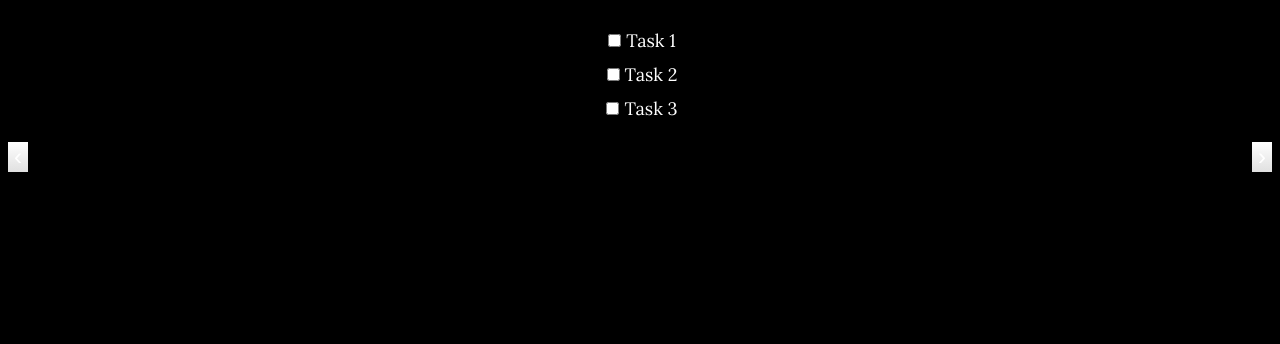
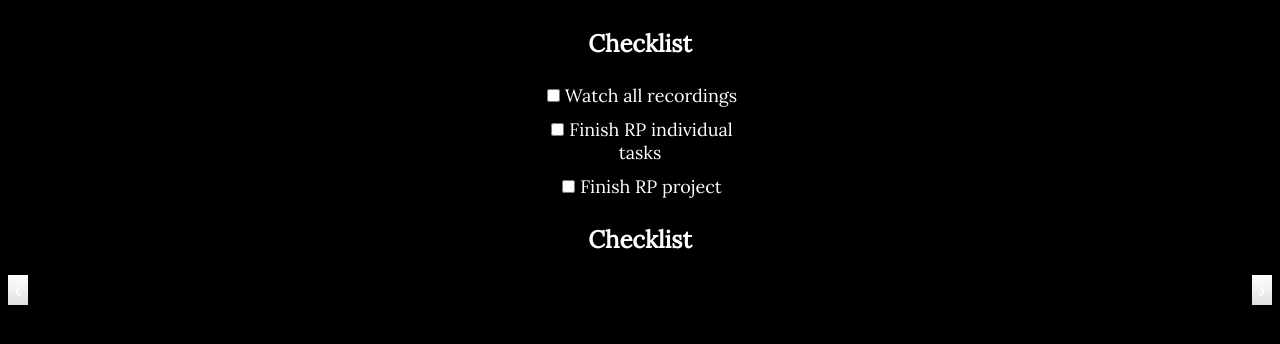
Before and after one commit to rubyred-thorn/notionwidgets1, a plain HTML site: page index.html in a window 1280 px wide. Drawn offline with Linux system fonts and the light colour scheme.

Commit message:
Update index.html

```diff
--- a/index.html
+++ b/index.html
@@ -8,10 +8,12 @@
 <body>
   <div class="slideshow">
     <ul class="checklist" id="list1">
-      <li><input type="checkbox">Task 1</li>
-      <li><input type="checkbox">Task 2</li>
-      <li><input type="checkbox">Task 3</li>
+      <h2>Checklist</h2>
+      <li><input type="checkbox">Watch all recordings</li>
+      <li><input type="checkbox">Finish RP individual tasks</li>
+      <li><input type="checkbox">Finish RP project</li>
     </ul>
+    <h2>Checklist</h2>
     <ul class="checklist" id="list2">
       <li><input type="checkbox">Task 4</li>
       <li><input type="checkbox">Task 5</li>
```
